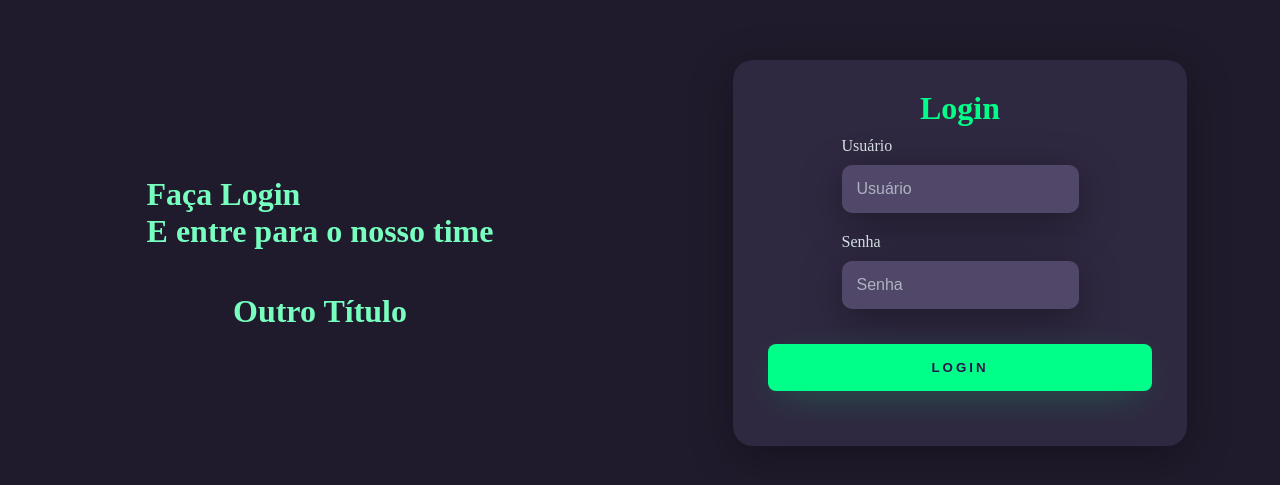
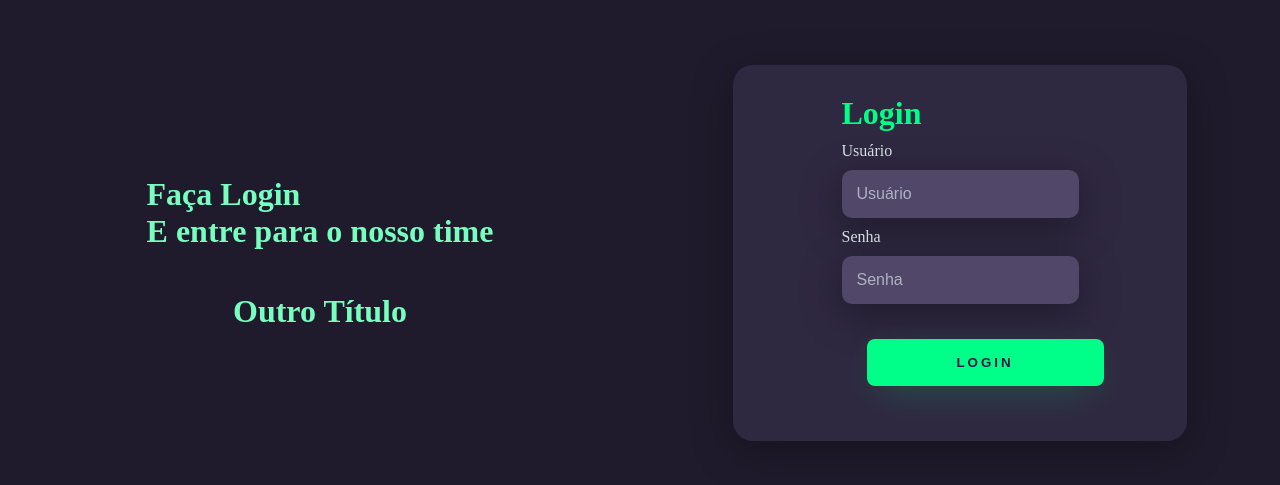
Before and after one commit to pedrodamataalves/tela_de_login, a plain HTML site: page index.html in a window 1280 px wide. Shown: the part 147-632 px from the top of the page. Drawn offline with Linux system fonts and the light colour scheme.

Commit message:
Update style.css

```diff
--- a/index.html
+++ b/index.html
@@ -16,7 +16,8 @@
     </div>
     <div class="right-login">
          <div class="card-login">
-            <h1>Login</h1>
+            <div class="card-login-container">
+                <h1>Login</h1>
              <div class="textfield">
                 <label for="usuario">Usuário</label>
                 <input type="text" name="usuario" placeholder="Usuário">
@@ -28,6 +29,7 @@
 
             </div>
             <button class="btn-login">Login</button>
+        </div>
          </div>
     </div>
 </div>
--- a/style.css
+++ b/style.css
@@ -43,13 +43,14 @@ body {
     box-shadow: 0px 10px 40px #00000056;
 }
 
-.card-login > h1{
+.card-login-container > h1{
     color: #00ff88;
     font-weight: 800;
     margin: 0;
 }
 
 .textfield{
+    width: 100%;
     display: flex;
     flex-direction: column;
     align-items: flex-start;
@@ -94,3 +95,8 @@ body {
     cursor: pointer;
     box-shadow: 0px 10px 40px -12px #00ff8052;
 }
+
+.card-login-container{
+    max-width: 300px;
+    margin: 0 auto;
+}
```
